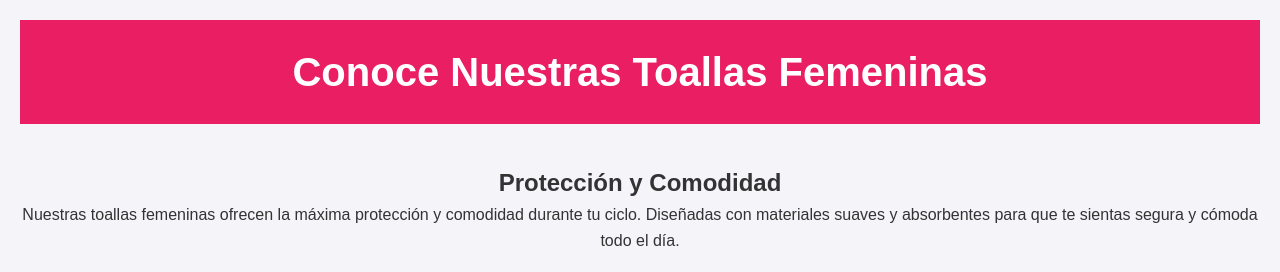
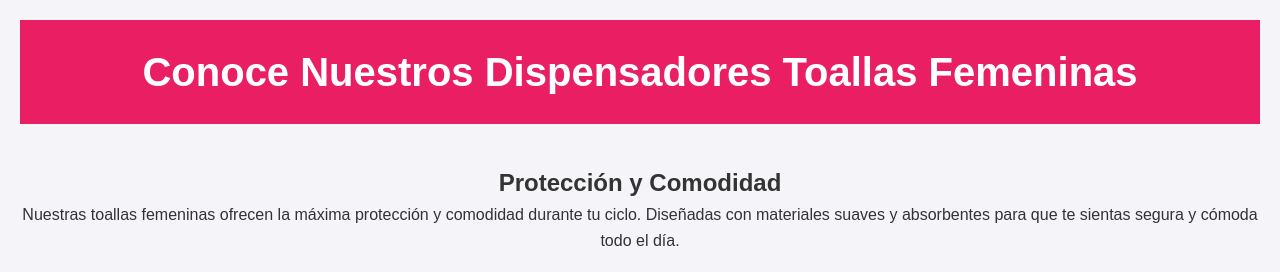
Before and after one commit to ricardo1054/carana, a plain HTML site: page index.html in a window 1280 px wide. Shown: the top 272 px of the page. Drawn offline with Linux system fonts and the light colour scheme.

Commit message:
Update index.html

```diff
--- a/index.html
+++ b/index.html
@@ -3,12 +3,12 @@
 <head>
     <meta charset="UTF-8">
     <meta name="viewport" content="width=device-width, initial-scale=1.0">
-    <title>Toallas Femeninas</title>
+    <title>Dispensador de Toallas Femeninas</title>
     <link rel="stylesheet" href="styles.css">
 </head>
 <body>
     <header>
-        <h1>Conoce Nuestras Toallas Femeninas</h1>
+        <h1>Conoce Nuestros Dispensadores Toallas Femeninas</h1>
     </header>
 
     <section id="introduction">
```
